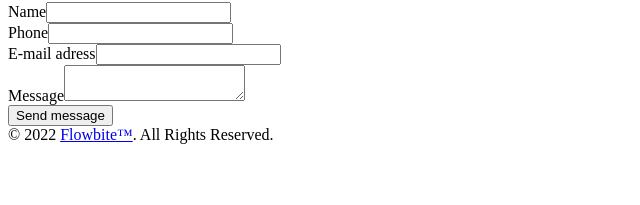
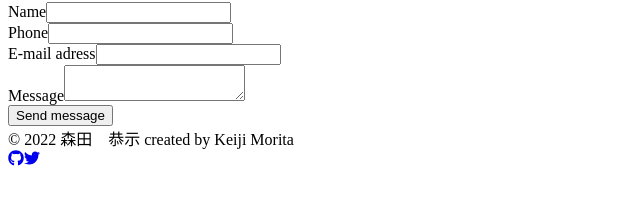
Before and after one commit to Keiji-morita/introduction_site, a Next.js app: page /posts/contact in a window 1280 px wide. Shown: the part 585-790 px from the top of the page, without its empty margins (0-640 px from the left). Built offline with nearby package versions, Linux system fonts and the light colour scheme.

Commit message:
footer完成

```diff
--- a/components/footer.js
+++ b/components/footer.js
@@ -1,12 +1,36 @@
 import "tailwindcss/tailwind.css";
+import Link from 'next/link'
+import { FaGithub } from "react-icons/fa"
+import { FaTwitter } from "react-icons/fa"
 
 export default function Footer() {
   return(
 
 <footer class="p-4 bg-white rounded-lg shadow md:px-6 md:py-8 dark:bg-gray-800 absolute w-full ">
 
-    <span class="block text-sm text-gray-500 sm:text-center dark:text-gray-400">© 2022 <a href="https://flowbite.com" class="hover:underline">Flowbite™</a>. All Rights Reserved.
+    <span class="block text-sm text-gray-500 sm:text-center dark:text-gray-400">© 2022 森田　恭示
+    created by Keiji Morita
+
+    <div class="flex justify-center items-center my-8">
+    <Link href="https://github.com/Keiji-morita" >
+          <a>
+            {/* アイコンをセットする */}
+            <FaGithub class="mx-8 w-4 h-4"/>
+
+          </a>
+        </Link>
+
+
+    <Link href="https://twitter.com/tamoyasu1021">
+          <a>
+            {/* アイコンをセットする */}
+              <FaTwitter class="mx-8 w-4 h-4"/>
+          </a>
+    </Link>
+    </div>
     </span>
+
+
 </footer>
 
     )
```
